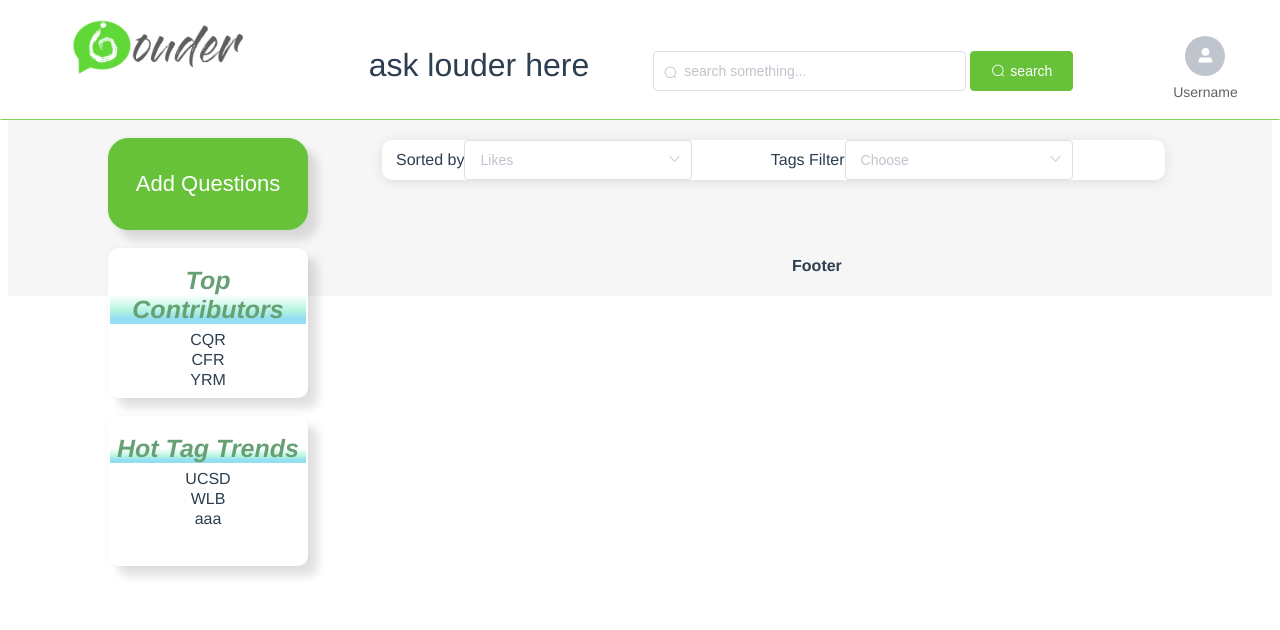
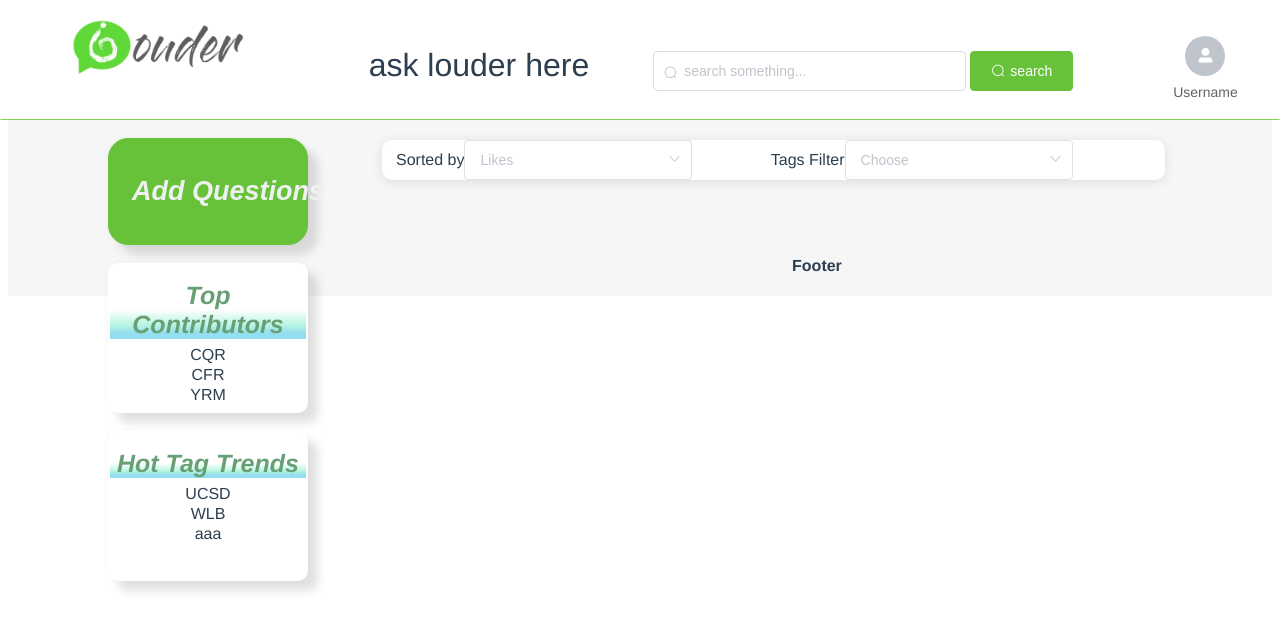
Before and after one commit to FENGRUI99/Q-A-Web-Front-End, a Vue app in the folder finalvue1/: page /HomePage in a window 1280 px wide. Shown: the top 630 px of the page. Built offline with nearby package versions, Linux system fonts and the light colour scheme.

Commit message:
edit the css of the Button and Side chart

```diff
--- a/finalvue1/src/components/AskQuestion.vue
+++ b/finalvue1/src/components/AskQuestion.vue
@@ -27,22 +27,15 @@ export default {
 #ask{
   margin: auto;
   width: 50%;
-  font-size:22px;
+  font-size:27px;
   box-shadow: 10px 10px 10px rgba(0, 0, 0, .12), 0 0 6px rgba(0, 0, 0, .04);
   /*background: #81D454;*/
   /*border: 1px;*/
   /*border-style: solid;*/
   /*border-color: #81D454;*/
+  color: #eff1f1;
+  font-style: italic;
+  font-weight: bolder;
+
 }
-br {
-  position: relative;
-  margin-top: 1rem;
-  margin-bottom: 5px;
-  color: #68a076;
-  font-size: 25px;
-  font-weight: bold;
-  font-style: italic;
-  background: linear-gradient(to top, rgba(69, 198, 230, 0.58) 10.2%, rgba(131, 237, 203, 0.59) 23.8%, #fff 50.7%);
-}
-
 </style>
```
